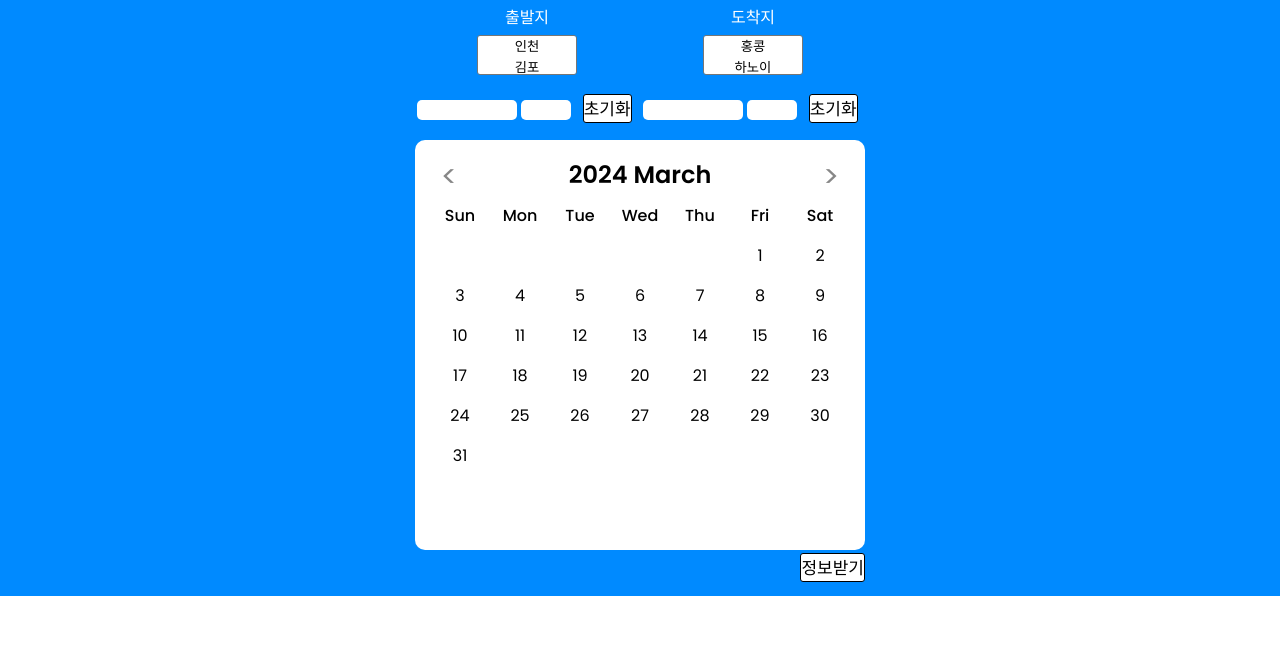
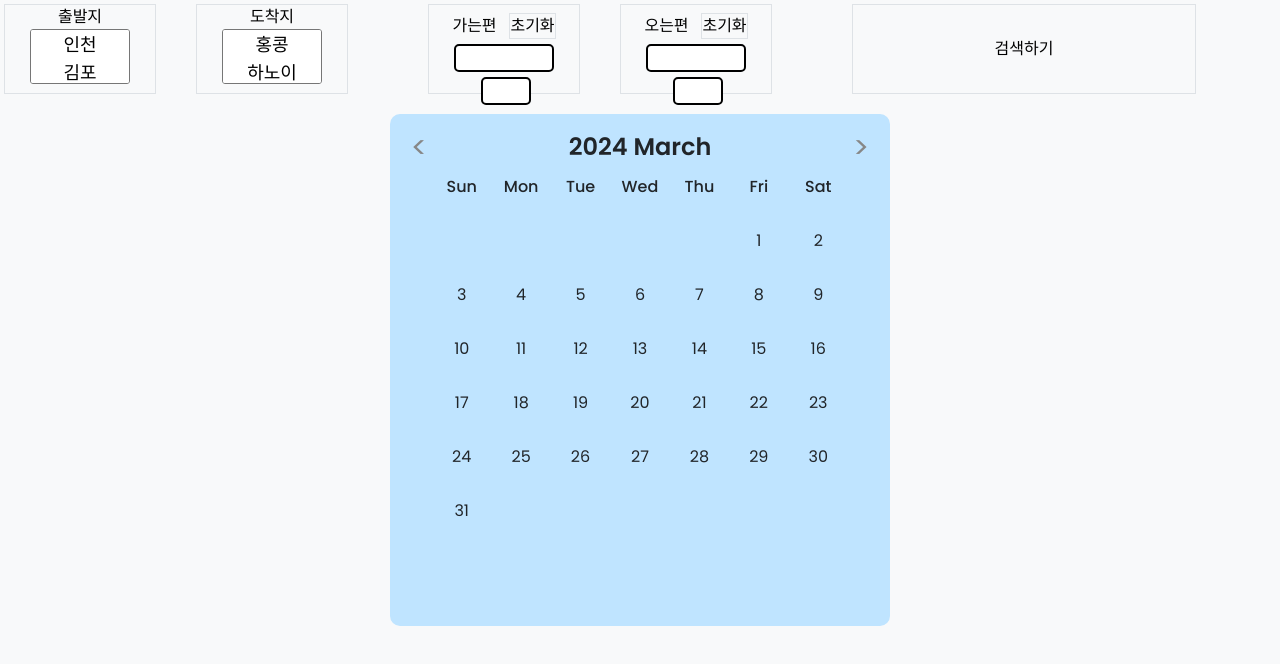
Before and after one commit to MrRespina/Travel_React, a React (Create React App) app in the folder client/: page / in a window 1280 px wide. Shown: the top 664 px of the page. Built offline with nearby package versions, Linux system fonts and the light colour scheme.

Commit message:
03_14_14:04

```diff
--- a/client/package.json
+++ b/client/package.json
@@ -7,7 +7,9 @@
     "@testing-library/react": "^13.4.0",
     "@testing-library/user-event": "^13.5.0",
     "axios": "^1.6.7",
+    "bootstrap": "^5.3.3",
     "react": "^18.2.0",
+    "react-bootstrap": "^2.10.1",
     "react-dom": "^18.2.0",
     "react-router-dom": "^6.22.0",
     "react-scripts": "5.0.1",
--- a/client/src/App.js
+++ b/client/src/App.js
@@ -2,12 +2,13 @@ import './css/App.css';
 import { Component } from 'react';
 import GetAir from './components/GetAir';
 import Flight from './components/BookAFlight';
+import 'bootstrap/dist/css/bootstrap.min.css';
 import { Route,Routes} from 'react-router-dom';
 
 class App extends Component {
   render(){
     return(
-      <div>
+      <div style={{height:'100%'}}>
 
         <Routes>
           <Route path='/node/getAir' element={<GetAir/>}></Route>
--- a/client/src/components/BookAFlight.js
+++ b/client/src/components/BookAFlight.js
@@ -97,21 +97,13 @@ class BookAFlight extends Component{
     render(){
 
         return(
-
             <div className="BookFlights">
-                <table className="mainTable" style={{height:'596px'}}>
-                    <tbody>
-                    <tr style={{height:'30px'}}>
-                        <td className="flightFontTd" align="center" colSpan={2}>
-                            출발지
-                        </td>
-                        <td className="flightFontTd" align="center" colSpan={2}>
-                            도착지
-                        </td>
-                    </tr>
-                    <tr style={{height:'42px'}}>
-                        <td className="flightInput" align="center" colSpan={2}>
-                            <select className='goToWhere' placeholder='출발지' size='3'>
+                <div className="accordion container-fluid mx-auto p-1 bg-light" style={{height:'100%',width:'100%'}}>
+                    <div className="flex flex-col md:flex-row justify-between items-center w-full bg-light" style={{height:'90px'}}>
+                        <div className="flex space-x-2" style={{height: '100%'}}>
+                            <div className="accordion-btn border text-black" align="center" style={{height:'90px'}}>
+                                <div align="center">출발지</div>
+                                <select className='goToWhere' size='2'>
                                 {this.state.goTo.map((opt) =>(
                                     <option key={opt.key} value={opt.val} onClick={function(){
                                         this.setState({"goLocation":opt.val})
@@ -121,9 +113,10 @@ class BookAFlight extends Component{
                                 ))
                                 }
                                 </select>
-                        </td>
-                        <td className="flightInput" align="center" colSpan={2}>
-                        <select className='goToWhere' placeholder='도착지' size='3'>
+                            </div>
+                            <div className="accordion-btn border text-black" align="center" style={{height:'90px'}}>
+                                <div align="center">도착지</div>
+                                <select className='goToWhere' size='2'>
                                 {this.state.toGo.map((opt) =>(
                                     <option key={opt.key} value={opt.val} onClick={function(){
                                         this.setState({"toLocation":opt.val})
@@ -133,38 +126,42 @@ class BookAFlight extends Component{
                                 ))
                                 }
                                 </select>
-                        </td>
-                    </tr>
-                    <tr style={{width:'450px',height:'60px'}}>
-                        <td align="center" colSpan={1} style={{width:'160px',height:'60px'}}>
-                            <input className="monthInput" type="text" name="selectedMonth" readOnly="readOnly" value={this.state.goMonth}/>
-                            <input className="dayInput" type="text" name="selectedDay" readOnly="readOnly" value={this.state.goDay||""}/>
-                        </td>
-                        <td align="center" colSpan={1} style={{width:'65px',height:'60px'}}>
-                            <button name="resetDate" className="resetBtn" onClick={
+                            </div>
+                        </div>
+                        <div className="flex space-x-2" style={{height: '100%'}}>
+                            <button id="departDateBtn" className="accordion-btn border p-2" style={{width:'100%',height: '100%'}}>가는편&nbsp;&nbsp;&nbsp;
+                                <button name="resetDate" className="accordion-btn border text-black" onClick={
                                     function(){
                                         this.setState({goDay:" ",goMonth:" "});
                                     }.bind(this)
                                 }>초기화</button>
-                        </td>
-                        <td align="center" colSpan={1} style={{width:'160px',height:'60px'}}>
-                            <input className="monthInput" type="text" name="selectedMonth" readOnly="readOnly" value={this.state.toMonth||""}/>
-                            <input className="dayInput" type="text" name="selectedDay" readOnly="readOnly" value={this.state.toDay||""}/>
-                        </td>
-                        <td align="center" colSpan={1} style={{width:'65px',height:'60px'}}>
-                            <button name="resetDate" className="resetBtn" onClick={
+                                <div>
+                                    <input className="monthInput" type="text" name="selectedMonth" readOnly="readOnly" value={this.state.goMonth}/>
+                                    <input className="dayInput" type="text" name="selectedDay" readOnly="readOnly" value={this.state.goDay||""}/>
+                                </div>
+                            </button>
+                            <button id="departDateBtn" className="accordion-btn border p-2" style={{height: '100%'}}>오는편&nbsp;&nbsp;&nbsp;
+                                <button name="resetDate" className="accordion-btn border text-blacktext-black" onClick={
                                     function(){
                                         this.setState({toDay:" ",toMonth:" "});
                                     }.bind(this)
                                 }>초기화</button>
-                        </td>
-                    </tr>
-                    <tr style={{height:'410px'}}>
-                        <td style={{height:'410px'}} colSpan={4}>
-                            <div className="wrapper" style={{height:'410px'}}>
+                                <div>
+                                    <input className="monthInput" type="text" name="selectedMonth" readOnly="readOnly" value={this.state.toMonth||""}/>
+                                    <input className="dayInput" type="text" name="selectedDay" readOnly="readOnly" value={this.state.toDay||""}/>
+                                </div>
+                            </button>
+                        </div>
+                        <div className="flex space-x-2" style={{height: '100%'}}>
+                            <GoComp name={this.state.name} goDay={this.state.goDay} goMonth={this.state.goRealMonth} toDay={this.state.toDay} toMonth={this.state.toRealMonth}
+                                goLocation={this.state.goLocation} toLocation={this.state.toLocation}>
+                            </GoComp>
+                        </div>
+                    </div>
+                    <div className="accordion-content" align="center">
+                        <div className="wrapper">
                             <header>
                                 <div className="nav">
-                                    {/* 이전/다음 달 버튼. 버튼을 누를 시, 선택일(selected) 초기화. 새 달 정보를 받아서 페이지를 새로 띄워줌. */}
                                     <button className="material-icons" onClick={function(){
                                         let newmonth = this.state.month-1;
                                         if(newmonth === -1){
@@ -173,7 +170,8 @@ class BookAFlight extends Component{
                                         const newmonthVal = this.getMonths(newmonth);
                                         const days = this.getDayResult(this.state.year,newmonth);
                                         this.setMyDate(this.state.year,newmonth,newmonthVal,days);
-                                        }.bind(this)}> &lt; </button>
+                                    }.bind(this)}> &lt;
+                                    </button>
                                     <p className="current-date">{this.state.year} {this.state.monthVal}</p>
                                     <button className="material-icons" onClick={function(){
                                         let newmonth = this.state.month+1;
@@ -183,7 +181,8 @@ class BookAFlight extends Component{
                                         const newmonthVal = this.getMonths(newmonth);
                                         const days = this.getDayResult(this.state.year,newmonth);
                                         this.setMyDate(this.state.year,newmonth,newmonthVal,days);
-                                        }.bind(this)}> &gt; </button>
+                                    }.bind(this)}> &gt;
+                                    </button>
                                     </div>
                                 </header>
                                 <div className="calendar">
@@ -208,22 +207,11 @@ class BookAFlight extends Component{
                                             }.bind(this)}>{day}</li>
                                         )}
                                     </ul>
-                                    {/* 뒤에 ||""를 추가해 준 이유는, 페이지 첫 로딩 때, state가 없다면 에러가 나기때문에 null이라면 ""(빈 값) 으로 주게끔 했음. */}
                                 </div>
                             </div>
-                        </td>
-                    </tr>
-                    <tr>
-                        <td colSpan={4}>
-                            <div style={{height:'40px'}}>
-                                <GoComp name={this.state.name} goDay={this.state.goDay} goMonth={this.state.goRealMonth} toDay={this.state.toDay} toMonth={this.state.toRealMonth}
-                                    goLocation={this.state.goLocation} toLocation={this.state.toLocation}>
-                                </GoComp>
                     </div>
-                        </td>
-                    </tr>
-                </tbody>
-                </table>
+                </div>
+
             </div>
 
         );
@@ -234,7 +222,7 @@ class BookAFlight extends Component{
 
 const GoComp = ({ goDay, goMonth, toDay, toMonth , goLocation , toLocation , name }) => {
     return (
-        <div align="right">
+        <div align="right" style={{width:'100%',height: '100%'}}>
             {/* 필요한 상태 변수들과 업데이트 함수를 이용하여 UI 구성 */}
             <Link
                 to={{
@@ -250,7 +238,7 @@ const GoComp = ({ goDay, goMonth, toDay, toMonth , goLocation , toLocation , nam
                     toLocation:toLocation
                 }}
                 >
-                <button className="getFlight">정보받기</button>
+                <button className="bg-blue-500 text-black border p-2" style={{width:'100%',height: '100%'}}>검색하기</button>
             </Link>
         </div>
     );
--- a/client/src/components/GetAir.js
+++ b/client/src/components/GetAir.js
@@ -87,7 +87,7 @@ const GetAir = () => {
                                     <td className="getAirTd" colSpan={1}><button className="submitButton" onClick={async () => {
                                         try {
                                             const response = await Axios.get(`http://ec2-52-78-155-140.ap-northeast-2.compute.amazonaws.com:3001/node/reserveTickets`, {
-                                            // const response = await Axios.get(`http://localhost:3001/node/reserveTickets`, {
+                                            //const response = await Axios.get(`http://localhost:3001/node/reserveTickets`, {
                                                 params: {
                                                     name:user,
                                                     company: date.company,
--- a/client/src/css/BookAFlight.css
+++ b/client/src/css/BookAFlight.css
@@ -18,54 +18,50 @@ button {
   cursor: pointer;
 }
 
-.mainTable{
-    margin-top:0px;
-    width: 450px;
-    height: 596px;
+option{
+  font-size:18px;
 }
 
-.getFlight{
-    font-size: 17px;
-    text-align: center;
-    border:black 1px solid;
-    border-radius: 3px;
-    background-color: white;
+.flex {
+  display: flex;
+  flex-direction: row; /* 요소를 가로로 배치합니다. */
+  justify-content: space-between; /* 가로 간격을 균등하게 설정합니다. */
+  align-items: center; /* 요소를 수직 정렬합니다. */
 }
 
-.flightFontTd{
-    color:white;
+.flex > * {
+  flex: 1; /* 각 요소가 가로로 확장됩니다. */
+}
+
+.flex > * {
+  width: calc(50% - 1rem); /* 가로 너비를 50%로 설정하고 간격을 조절합니다. */
+  margin-right: 40px;
 }
 
 .goToWhere{
     border-radius: 3px;
     text-align: center;
     width:100px;
-    height:40px;
+    height:55px;
 }
 
-.resetBtn{
-    font-size: 17px;
-    text-align: center;
-    border:black 1px solid;
-    border-radius: 3px;
-    background-color: white;
-}
 
 .BookFlights {
   display: flex;
-  height:596px;
+  width:100%;
+  height:100%;
   align-items: center;
   justify-content: center;
-  background: #008aff;
 }
 
 /* 달력 크기 / 외곽 둥글게  */
 .wrapper {
-    width: 450px;
+    width: 500px;
     height: 64vh;
-    background: #fff;
+    background: #BFE4FF;
     border-radius: 10px;
-    padding: 15px;
+    padding: 10px;
+    margin-top: 20px;
   }
 
   /* 년도 / 월 표시 및 이동 화살표 */
@@ -77,6 +73,8 @@ button {
   }
 
   .wrapper .nav .current-date {
+    margin: 0px;
+    padding-top: 5px;
     font-size: 24px;
     font-weight: 600;
   }
@@ -88,6 +86,10 @@ button {
     color: #878787;
   }
 
+  .calendar{
+    width:100%;
+  }
+
   /* 요일/날짜 가로로 배치 */
   .calendar ul {
     display: flex;
@@ -96,11 +98,17 @@ button {
     text-align: center;
   }
 
+  .calendar .weeks{
+    margin-right: 2rem;
+    margin-bottom: 15px;
+  }
+
   .calendar .weeks li {
     font-weight: 500;
   }
 
   .calendar .days {
+    margin-right: 2rem;
     margin-bottom: 10px;
   }
 
@@ -115,6 +123,7 @@ button {
     /* li 요소들 z-index로 살짝식 띄어줌 */
     z-index: 1;
     margin-top: 15px;
+    margin-bottom: 15px;
     cursor: pointer;
   }
 
@@ -148,20 +157,22 @@ button {
 
 .monthInput {
 
-    border:none;border-right:0px; border-top:0px; border-left:0px; border-bottom:0px;
+    border:black solid 2px;
     font-family: 'Poppins', sans-serif;
     border-radius: 5px;
     width:100px;
+    margin-top: 5px;
     text-align: center;
 
 }
 
 .dayInput {
 
-    border:none;border-right:0px; border-top:0px; border-left:0px; border-bottom:0px;
+    border:black solid 2px;
     font-family: 'Poppins', sans-serif;
     border-radius: 5px;
     width:50px;
+    margin-top: 5px;
     text-align: center;
     margin-left: 4px;
 
--- a/client/src/css/index.css
+++ b/client/src/css/index.css
@@ -4,18 +4,14 @@
   box-sizing: border-box;
 }
 
-body{
-
+html,body{
   margin: 0px;
   width: 100%;
   height:100%;
-
 }
 
-div{
-
+#root{
   margin: 0px;
   width: 100%;
-  height:98%;
-
+  height:100%;
 }
```
Also changed, not shown: 1 other file (tests, documents, lock files or other folders). Lines whose indentation alone changed are shown as unchanged.
